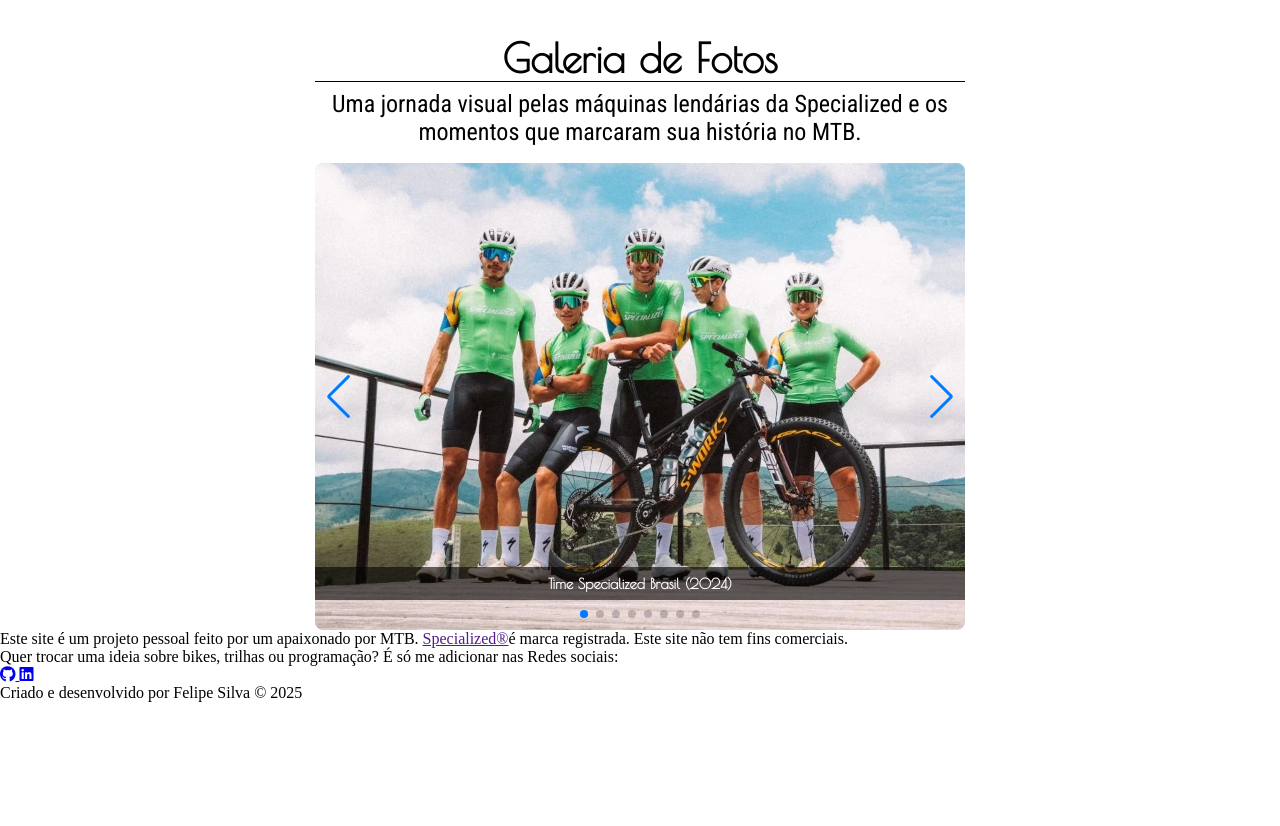
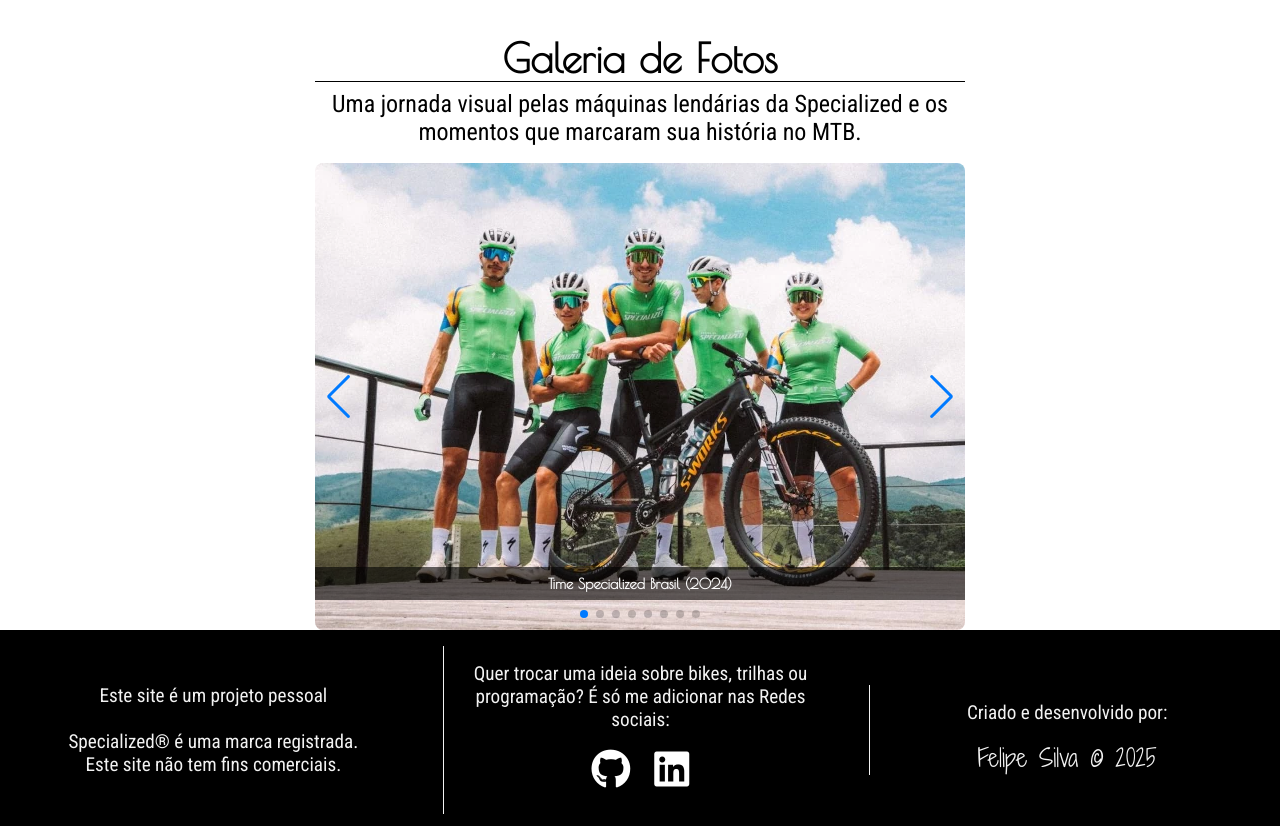
Before and after one commit to felipedev90/a-historia-da-specialized, a website: page index.html in a window 1280 px wide. Shown: the part 4964-5790 px from the top of the page. Before the commit the page ends 5666 px from the top, so only its background shows below. Drawn offline with nearby package versions, Linux system fonts and the light colour scheme; some packages are replaced by stand-ins of ours; a script that the page names is missing.

Commit message:
Finalizado style bruto

```diff
--- a/index.html
+++ b/index.html
@@ -297,19 +297,20 @@
 <footer class="contato">
   <section id="contato">
     <div class="footer__container">
-      <div class="footer__text1container">
+      <div class="footer__textcontainer">
         <p class="footer__p">
-          Este site é um projeto pessoal feito por um apaixonado por MTB.
-          <a href="" class="footer__link">Specialized®</a>é marca registrada. Este site não tem fins comerciais.
+          Este site é um projeto pessoal <br /> <br />
+          <a href="" class="footer__link">Specialized®</a> é uma marca registrada. <br /> Este site não tem fins comerciais.
         </p>
       </div>
-      <div class="footer__redessociaiscontainer">
+      <div class="footer__textcontainer">
         <p class="footer__p">
+
           Quer trocar uma ideia sobre bikes, trilhas ou programação?
           É só me adicionar nas Redes sociais:
         </p>
           <div class="footer__redessociais">
-            <a href="https://github.com/felipeDev90"
+            <a href="https://github.com/felipedev90"
               target="_blank"
               aria-label="GitHub">
               <i class="fa-brands fa-github"></i>
@@ -321,8 +322,9 @@
             </a>
           </div>
       </div>
-      <div class="footer__criador">
-        <p class="footer__p">Criado e desenvolvido por Felipe Silva © 2025</p>
+      <div class="footer__textcontainer">
+        <p class="footer__p">Criado e desenvolvido por:
+          <div class="footer__autor">Felipe Silva © 2025</div></p>
       </div>
     </div>
   </section>
--- a/scss/layout/_contato.scss
+++ b/scss/layout/_contato.scss
@@ -1,2 +1,70 @@
 @use "../utils/variables";
 @use "../utils/mixins";
+
+.footer {
+  &__container {
+    display: grid;
+    justify-content: center;
+    align-items: center;
+    gap: 2rem;
+    grid-template-columns: repeat(3, minmax(200px, 1fr));
+    width: 100%;
+    height: auto;
+    max-width: 100%;
+    padding: variables.$spacing-md;
+
+    background-color: variables.$cor6;
+  }
+
+  &__textcontainer {
+    display: flex;
+    justify-content: center;
+    align-items: center;
+    flex-direction: column;
+    flex-wrap: wrap;
+
+    &:not(:first-child) {
+      border-left: 1px solid variables.$cor0;
+    }
+  }
+
+  &__p {
+    font-family: variables.$font3;
+    font-size: variables.$font-s;
+    color: variables.$cor0;
+    text-align: center;
+    padding: variables.$spacing-md;
+  }
+
+  &__autor {
+    font-family: variables.$font1;
+    color: variables.$cor0;
+    font-weight: 400;
+    font-size: variables.$font-m;
+  }
+
+  &__link,
+  &__redessociais a {
+    text-decoration: none;
+    color: variables.$cor0;
+  }
+
+  &__redessociais {
+    display: flex;
+    justify-content: center;
+    gap: 24px;
+    margin-bottom: 20px;
+  }
+
+  &__redessociais a {
+    color: white;
+    font-size: variables.$font-xl;
+    transition: transform 0.3s ease, color 0.3s ease;
+  }
+
+  &__redessociais a:hover,
+  &__link:hover {
+    transform: scale(1.2);
+    color: crimson;
+  }
+}
```
Also changed, not shown: css/style.css, 1 other file.
